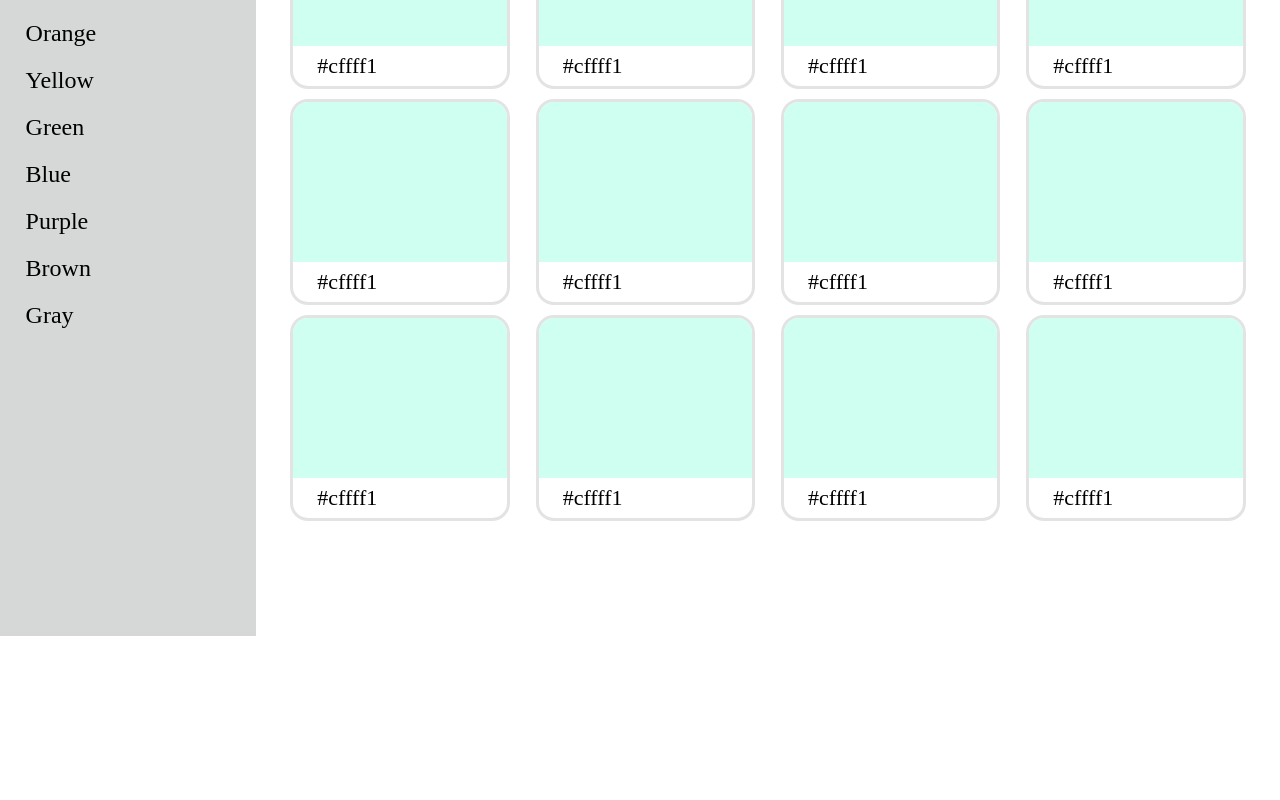
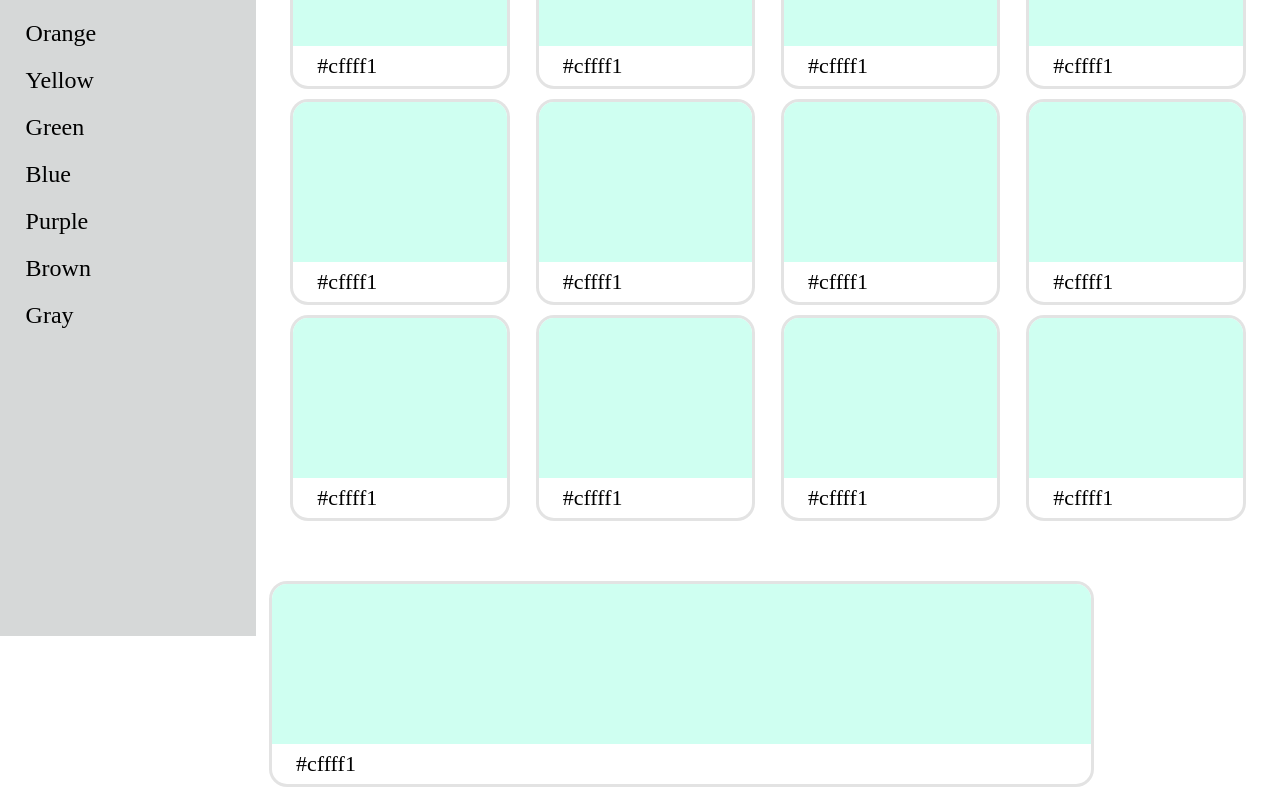
Before and after one commit to 2juicy/HHumansChallenge, a React (Create React App) app: page / in a window 1280 px wide. Shown: the part 264-1064 px from the top of the page. Before the commit the page ends 900 px from the top, so only its background shows below. Built offline with nearby package versions, Linux system fonts and the light colour scheme; a web font is replaced by a local one.

Commit message:
created detail component

```diff
--- a/src/App.js
+++ b/src/App.js
@@ -3,6 +3,7 @@ import "./App.css";
 import Header from "./components/Header/Header";
 import Sidebar from "./components/Sidebar/Sidebar";
 import List from "./components/List/List";
+import Detail from "./components/Detail/Detail";
 
 export default function App() {
   return (
@@ -10,6 +11,8 @@ export default function App() {
       <Header />
       <Sidebar />
       <List />
+
+      <Detail />
     </div>
   );
 }
--- /dev/null
+++ b/src/components/Detail/Detail.css
@@ -0,0 +1,8 @@
+#detail {
+  margin-left: 20%;
+  padding-top: 50px;
+}
+
+#detail > .card {
+  width: 80%;
+}
--- /dev/null
+++ b/src/components/Detail/Detail.js
@@ -0,0 +1,11 @@
+import React from "react";
+import "./Detail.css";
+import Card from "../Card/Card";
+
+export default function Detail() {
+  return (
+    <div id="detail">
+      <Card style={{ width: "100vw" }} />
+    </div>
+  );
+}
--- a/src/components/Header/Header.css
+++ b/src/components/Header/Header.css
@@ -4,6 +4,8 @@
   display: flex;
   justify-content: space-between;
   align-items: center;
+  position: relative;
+  z-index: 100;
 }
 
 .logo {
--- a/src/components/Sidebar/Sidebar.css
+++ b/src/components/Sidebar/Sidebar.css
@@ -2,7 +2,10 @@
   width: 20%;
   height: 100%;
   background-color: #d6d8d8;
-  position: absolute;
+  position: fixed;
+  top: 0;
+  padding-top: 100px;
+  z-index: 1;
 }
 
 .random-button {
```
